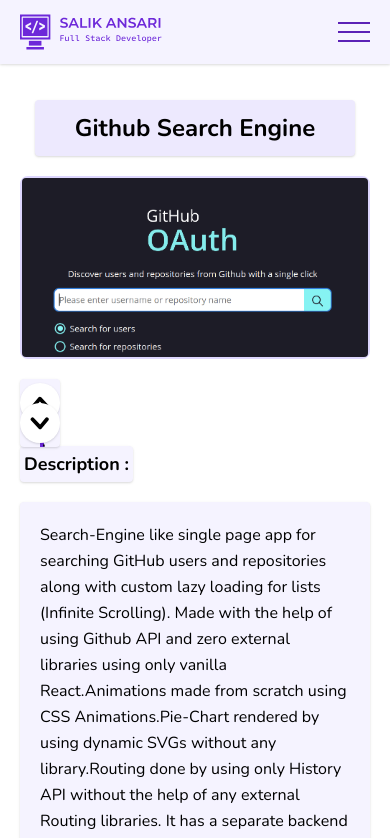
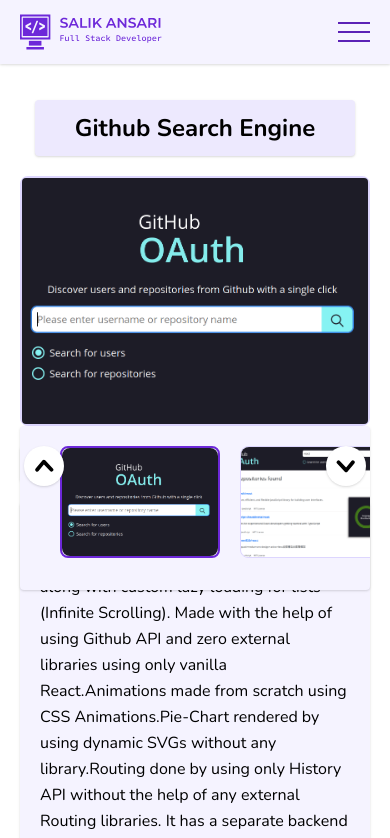
Before and after one commit to salikansari6/portfolio, a Next.js app: page /portfolio/github-search-engine in a window 390 px wide. Shown: the top 838 px of the page. Built offline with nearby package versions, Linux system fonts and the light colour scheme.

Commit message:
fixed image-carousel for small devices

```diff
--- a/components/ImageGallery.jsx
+++ b/components/ImageGallery.jsx
@@ -7,17 +7,35 @@ const ImageGallery = ({ images }) => {
   const [fadeAnimation, setFadeAnimation] = useState(false);
   const [moveCarousel, setMoveCarousel] = useState(0);
   const [maxTranslate, setMaxTranslate] = useState(null);
+  const [isSmallDevice, setIsSmallDevice] = useState(false);
   const [containerHeight, setContainerHeight] = useState(null);
 
   const galleryRef = useRef();
   const containerRef = useRef();
 
   useEffect(() => {
-    console.log(galleryRef.current.clientHeight);
-    console.log(containerRef.current.clientHeight);
-    setMaxTranslate(galleryRef.current.clientHeight);
-    setContainerHeight(containerRef.current.clientHeight);
-  });
+    if (window.screen.width <= 1024) {
+      setIsSmallDevice(true);
+    }
+  }, []);
+
+  useEffect(() => {
+    console.log(maxTranslate);
+
+    setMaxTranslate(() => {
+      if (isSmallDevice) {
+        return 200 * images.length;
+      }
+      return galleryRef.current.clientHeight;
+    });
+
+    setContainerHeight(() => {
+      if (isSmallDevice) {
+        return containerRef.current.clientWidth;
+      }
+      return containerRef.current.clientHeight;
+    });
+  }, [isSmallDevice]);
 
   const changeImage = (image) => {
     setCurrentImage(image);
@@ -35,9 +53,9 @@ const ImageGallery = ({ images }) => {
   }, [currentImage]);
 
   return (
-    <div className="image-gallery grid grid-cols-12 grid-rows-4 gap-5">
+    <div className="image-gallery  lg:grid grid-cols-12 grid-rows-4 gap-5">
       <div
-        className={`current-image ${
+        className={`current-image h-full ${
           fadeAnimation ? "animate-fade-in" : ""
         } col-span-12 row-span-3 lg:col-span-10 relative lg:row-span-4 border-2 rounded-lg border-purple-200`}
       >
@@ -50,11 +68,11 @@ const ImageGallery = ({ images }) => {
         />
       </div>
       <div
-        className="gallery pt-12  bg-purple-50 relative lg:col-span-2 lg:row-span-4  overflow-hidden p-5 shadow rounded box-content"
+        className="gallery overflow-hidden relative lg:pt-12 col-span-12  bg-purple-50  lg:col-span-2 lg:row-span-4  p-5 shadow rounded "
         ref={containerRef}
       >
         <button
-          className="absolute shadow top-1 left-0 grid  place-content-center rounded-full  h-1 w-1 right-0 mx-auto z-10  p-5 bg-white"
+          className="absolute left-1 shadow lg:top-1 lg:left-0 grid  place-content-center rounded-full  h-1 w-1 right-0 lg:mx-auto z-10  p-5 bg-white"
           onClick={() => {
             setMoveCarousel((prev) => {
               if (prev > 0) {
@@ -67,7 +85,7 @@ const ImageGallery = ({ images }) => {
           <DownArrow className="transform rotate-180" />
         </button>
         <button
-          className="absolute shadow bottom-1 left-0 grid  place-content-center rounded-full  h-1 w-1 right-0 mx-auto z-10  p-5 bg-white"
+          className="absolute  right-1 shadow lg:bottom-1 lg:left-0 grid  place-content-center rounded-full  h-1 w-1 lg:right-0 lg:mx-auto z-10  p-5 bg-white"
           onClick={() => {
             setMoveCarousel((prev) => {
               if (prev < maxTranslate - containerHeight) {
@@ -80,17 +98,19 @@ const ImageGallery = ({ images }) => {
           <DownArrow />
         </button>
         <div
-          className={`transition duration-500 transform `}
+          className={`flex lg:block transition duration-500 transform `}
           ref={galleryRef}
           style={{
-            transform: `translateY(-${moveCarousel}px)`,
+            transform: `translate${
+              isSmallDevice ? "X" : "Y"
+            }(-${moveCarousel}px)`,
           }}
         >
           {images.map((image) => {
             return (
               <div
                 key={image}
-                className={`gallery-item relative  rounded-lg h-36  mb-3 cursor-pointer ${
+                className={`gallery-item  flex-shrink-0 ml-5 lg:ml-0  relative w-40  lg:w-auto  rounded-lg h-28  mb-3 cursor-pointer ${
                   image === currentImage
                     ? "border-2 border-purple-700"
                     : "border border-purple-200"
```
